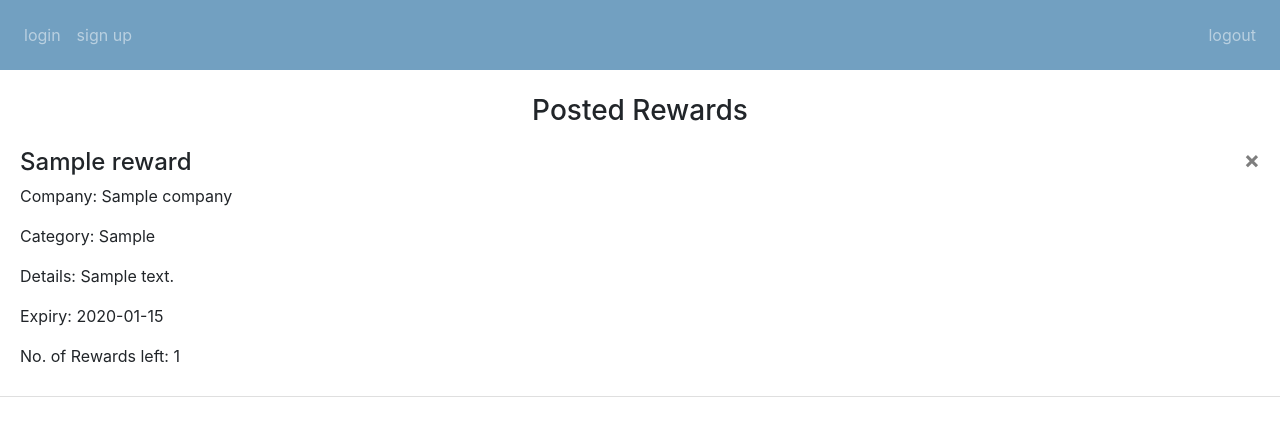
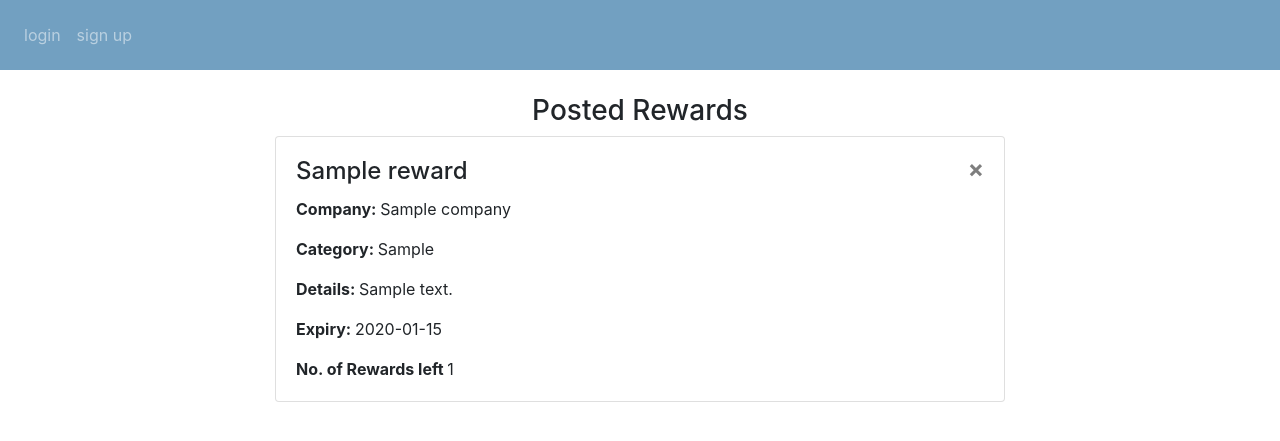
Before and after one commit to joanna-lim/SC2006-SWE-Parking4TheWin, a Flask app: template website/templates/posted_rewards.html in a window 1280 px wide. Shown: the top 441 px of the page. Run offline with Flask 3, Linux system fonts and the light colour scheme; the template is opened without the code that fills it: values that come from a table or form of the project are taken from there, others are empty; tables that the repository leaves empty hold one stand-in row (values such as "Sample post"); some libraries are stand-ins or nearby versions.

Commit message:
corporate views rewards

```diff
--- a/website/templates/corporate_login.html
+++ b/website/templates/corporate_login.html
@@ -29,7 +29,7 @@ content %}
         <br />
         <button type="submit" class="btn btn-primary mb-4">Login</button>
         <br />
-        <p>Driver account? Login <a href="/login/driver">here </a>.</p>
+        <p>Driver account? Login <a href="/login/driver">here</a>.</p>
       </form>
     </div>
   </div>
--- a/website/templates/driver_login.html
+++ b/website/templates/driver_login.html
@@ -29,7 +29,7 @@ content %}
         <br />
         <button type="submit" class="btn btn-primary mb-4">Login</button>
         <br />
-        <p>Corporate Account? Login<a href="/login/corporate"> here</a>.</p>
+        <p>Corporate Account? Login <a href="/login/corporate">here</a>.</p>
       </form>
     </div>
   </div>
--- a/website/templates/posted_rewards.html
+++ b/website/templates/posted_rewards.html
@@ -3,24 +3,32 @@
 
   <br />
   <h3 align="center">Posted Rewards</h3>
-  <ul class="list-group list-group-flush" id="rewards">
-    {% for reward in rewards %} {% if reward.company == user %}
-    <li class="list-group-item">
+
+  <div class="container">
+    <div class="row justify-content-center">
+      <div class="col-md-8">
+        {% for reward in rewards %}
+
+        <div class="card mb-4">
+          <div class="card-body">
             <button type="button" class="close" onClick="deleteReward('{{ reward.id }}')">
               <span aria-hidden="true">&times;</span>
             </button>
-      <div>
-        <h4>{{ reward.reward_title }}</h4>
+            <h4 class="card-title">{{ reward.reward_title }}</h4>
             {% for company in companies %}
               {% if reward.user_id == company.user_id %}
-            <p>Company: {{company.company_name}}</p>
+              <p class="card-text"><strong>Company: </strong>{{company.company_name}}</p>
               {% endif %}
             {% endfor %}
-        <p>Category: {{ reward.reward_category }}</p>
-        <p>Details: {{ reward.reward_details }}</p>
-        <p>Expiry: {{reward.reward_expiry}}</p>
-        <p>No. of Rewards left: {{reward.number_of_rewards}}</p>
+            <p class="card-text"><strong>Category: </strong> {{ reward.reward_category }}</p>
+            <p class="card-text"><strong>Details: </strong>{{ reward.reward_details }}</p>
+            <p class="card-text"><strong>Expiry: </strong>{{ reward.reward_expiry}}</p>
+            <p class="card-text"><strong>No. of Rewards left </strong>{{ reward.number_of_rewards}}</p>
           </div>
-    </li>
-    {% endif %} {% endfor %} {% endblock %}
-  </ul>
+        </div>
+        {% endfor %}
+      </div>
+    </div>
+  </div>
+
+  {% endblock %}
```
Lines whose indentation alone changed are shown as unchanged.
